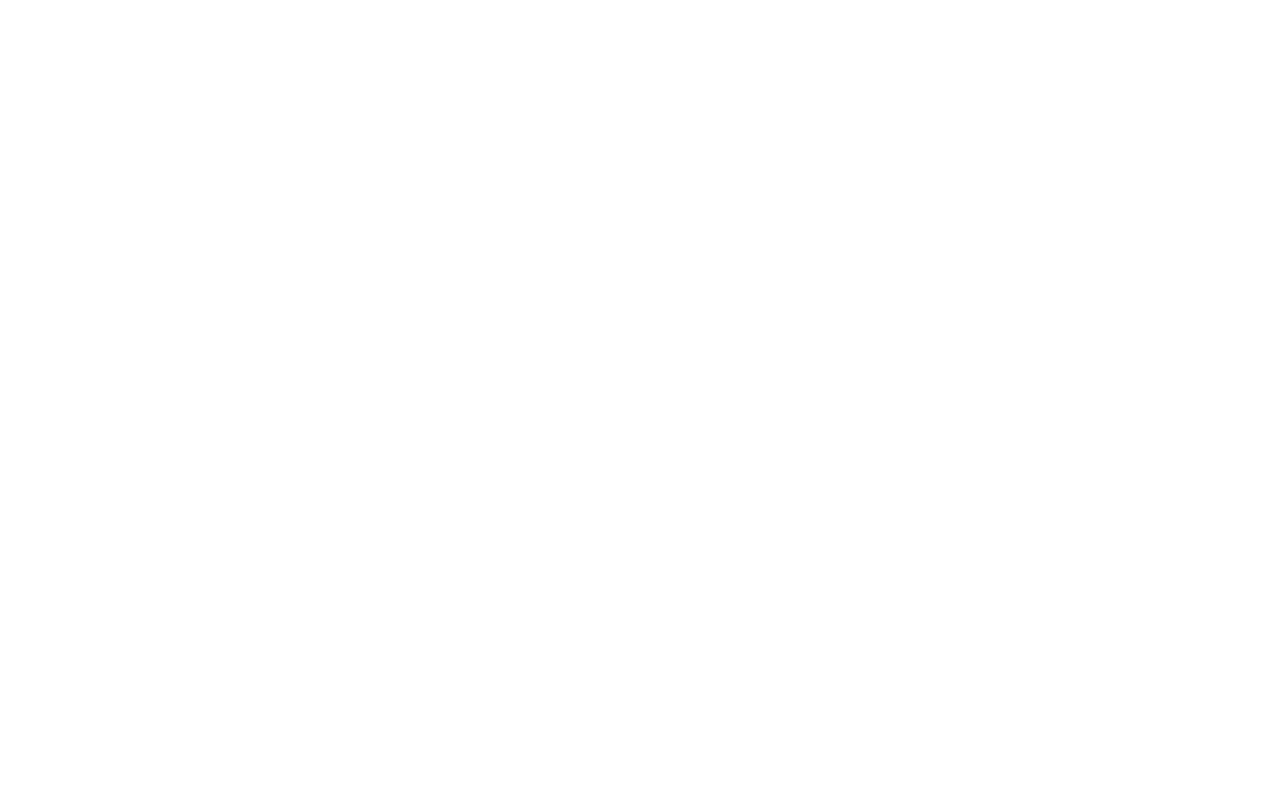
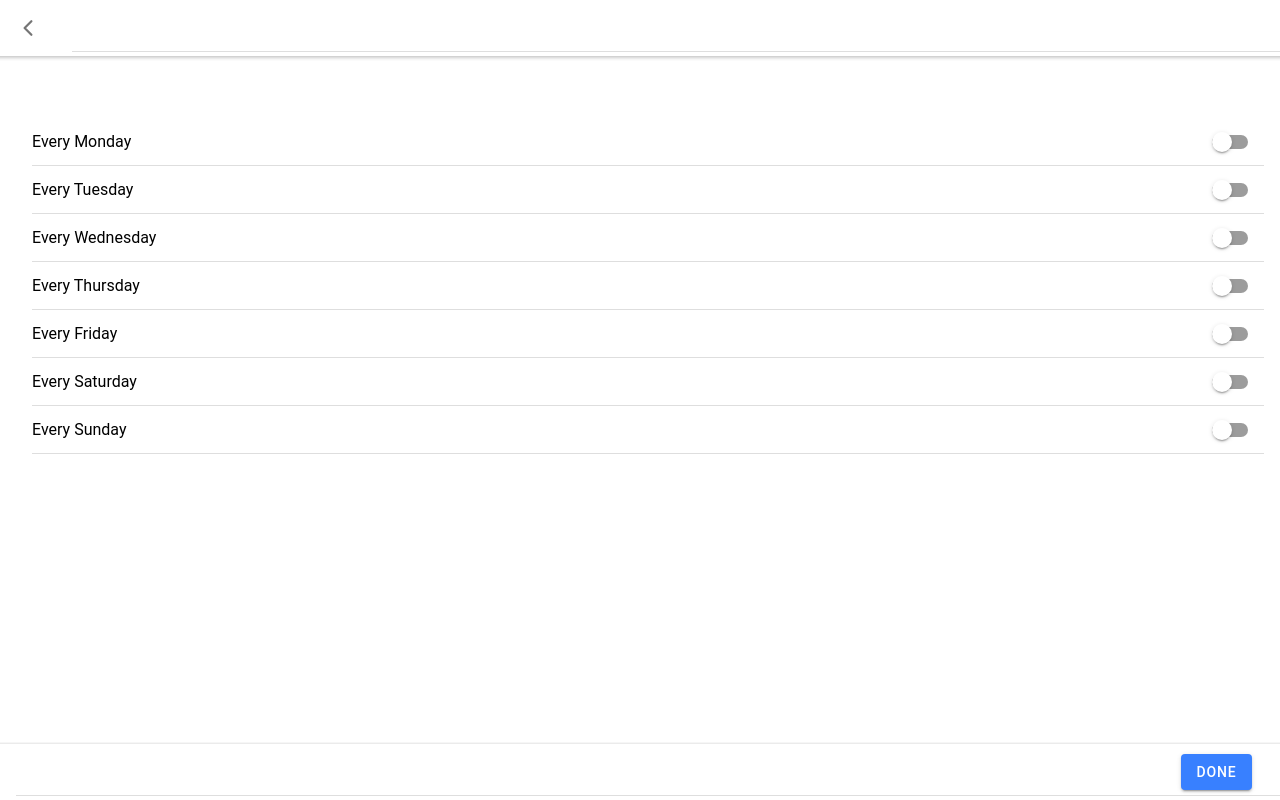
Before and after one commit to ssz360/HCI---LessNotify, a React (Create React App) app: page /repeat in a window 1280 px wide. Built offline with nearby package versions, Linux system fonts and the light colour scheme.

Commit message:
added setTime & repeat Pages

```diff
--- a/src/App.tsx
+++ b/src/App.tsx
@@ -24,6 +24,8 @@ import './theme/variables.css';
 import MainPage from './pages/MainPage/MainPage';
 import TurnOffPage from './pages/TurnOffPage/TurnOffPage';
 import PrioritizingPage from './pages/PrioritizingPage/PrioritizingPage';
+import SetTimePage from './pages/SetTimePage/SetTimePage';
+import RepeatPage from './pages/RepeatPage/RepeatPage';
 
 setupIonicReact();
 
@@ -43,6 +45,12 @@ const App: React.FC = () => (
         <Route exact path="/prioritizing">
           <PrioritizingPage />
         </Route>
+        <Route exact path="/settime">
+          <SetTimePage />
+        </Route>
+        <Route exact path="/repeat">
+          <RepeatPage />
+        </Route>
         <Route exact path="/">
           <Redirect to="/home" />
         </Route>
--- a/src/components/ExploreContainer.tsx
+++ b/src/components/ExploreContainer.tsx
@@ -17,6 +17,14 @@ const ExploreContainer: React.FC<ContainerProps> = () => {
           <IonButton routerLink="/prioritizing">Prioritizing Page</IonButton>
         </IonCol>
       </IonRow>
+      <IonRow>
+        <IonCol>
+          <IonButton routerLink="/settime">Set Time Page</IonButton>
+        </IonCol>
+        <IonCol>
+          <IonButton routerLink="/repeat">Repeat Page</IonButton>
+        </IonCol>
+      </IonRow>
     </IonGrid>
   );
 };
--- /dev/null
+++ b/src/pages/RepeatPage/RepeatPage.css
@@ -0,0 +1,4 @@
+.plr-10{
+    padding-left: 10px;
+    padding-right: 10px;
+}
--- /dev/null
+++ b/src/pages/RepeatPage/RepeatPage.tsx
@@ -0,0 +1,93 @@
+import {
+    IonButton,
+    IonCol,
+    IonContent,
+    IonFooter,
+    IonGrid,
+    IonHeader,
+    IonIcon,
+    IonItem,
+    IonLabel,
+    IonList,
+    IonPage,
+    IonRow,
+    IonText,
+    IonTitle,
+    IonToggle,
+    IonToolbar,
+  } from "@ionic/react";
+  import { informationCircle, star, chevronBackOutline } from "ionicons/icons";
+  import { createBrowserHistory } from "history";
+
+  import "./RepeatPage.css";
+
+  const RepeatPage: React.FC = () => {
+    const history = createBrowserHistory();
+    return (
+      <IonPage>
+        <IonHeader>
+          <IonToolbar>
+            <IonItem className="no-border">
+              <IonIcon
+                onClick={(e) => {
+                  e.preventDefault();
+                  history.goBack();
+                }}
+                icon={chevronBackOutline}
+                slot="start"
+              ></IonIcon>
+
+            </IonItem>
+          </IonToolbar>
+        </IonHeader>
+        <IonContent className="ion-padding">
+
+          <br />
+          <br />
+          <IonList>
+            <IonItem>
+              <IonLabel>Every Monday</IonLabel>
+              <IonToggle slot="end"></IonToggle>
+            </IonItem>
+            <IonItem>
+              <IonLabel>Every Tuesday</IonLabel>
+              <IonToggle slot="end"></IonToggle>
+            </IonItem>
+            <IonItem>
+              <IonLabel>Every Wednesday</IonLabel>
+              <IonToggle slot="end"></IonToggle>
+            </IonItem>
+            <IonItem>
+              <IonLabel>Every Thursday</IonLabel>
+              <IonToggle slot="end"></IonToggle>
+            </IonItem>
+            <IonItem>
+              <IonLabel>Every Friday</IonLabel>
+              <IonToggle slot="end"></IonToggle>
+            </IonItem>
+            <IonItem>
+              <IonLabel>Every Saturday</IonLabel>
+              <IonToggle slot="end"></IonToggle>
+            </IonItem>
+            <IonItem>
+              <IonLabel>Every Sunday</IonLabel>
+              <IonToggle slot="end"></IonToggle>
+            </IonItem>
+          </IonList>
+        </IonContent>
+        <IonFooter>
+          <IonToolbar>
+            <IonItem>
+              <div slot="end">
+                <IonButton size="default" className="plr-10">
+                  Done
+                </IonButton>
+              </div>
+            </IonItem>
+          </IonToolbar>
+        </IonFooter>
+      </IonPage>
+    );
+  };
+
+  export default RepeatPage;
--- /dev/null
+++ b/src/pages/SetTimePage/SetTimePage.css
@@ -0,0 +1,8 @@
+.plr-10{
+    padding-left: 10px;
+    padding-right: 10px;
+}
+
+ion-title {
+    text-align: center;
+  }
--- /dev/null
+++ b/src/pages/SetTimePage/SetTimePage.tsx
@@ -0,0 +1,76 @@
+import {
+    IonButton,
+    IonCol,
+    IonContent,
+    IonFooter,
+    IonGrid,
+    IonHeader,
+    IonIcon,
+    IonItem,
+    IonLabel,
+    IonList,
+    IonPage,
+    IonRow,
+    IonText,
+    IonTitle,
+    IonToggle,
+    IonToolbar,
+    IonDatetime
+  } from "@ionic/react";
+  import { informationCircle, star, chevronBackOutline } from "ionicons/icons";
+  import { createBrowserHistory } from "history";
+
+  import "./SetTimePage.css";
+
+  const SetTimePage: React.FC = () => {
+    const history = createBrowserHistory();
+    return (
+      <IonPage>
+        <IonHeader>
+          <IonToolbar>
+            <IonItem className="no-border">
+              <IonIcon
+                onClick={(e) => {
+                  e.preventDefault();
+                  history.goBack();
+                }}
+                icon={chevronBackOutline}
+                slot="start"
+              ></IonIcon>
+              <IonTitle >Add Time</IonTitle>
+            </IonItem>
+          </IonToolbar>
+        </IonHeader>
+        <IonContent className="ion-padding">
+            <br />
+            <br />
+            <IonItem>
+            <IonLabel>From :</IonLabel>
+            <IonDatetime presentation="time"></IonDatetime>
+            </IonItem>
+            <IonItem>
+                <br />
+            <IonLabel>To :</IonLabel>
+            <IonDatetime presentation="time"></IonDatetime>
+            </IonItem>
+            <br />
+            <br />
+            <IonItem button detail={true}>
+            <IonLabel>Repeat</IonLabel>
+            </IonItem>
+        </IonContent>
+        <IonFooter>
+        <IonToolbar>
+          <IonItem>
+            <div slot="end">
+              <IonButton size="default" className="plr-10">
+                Done
+              </IonButton>
+            </div>
+          </IonItem>
+        </IonToolbar>
+      </IonFooter>
+      </IonPage>
+)}
+
+export default SetTimePage;
```
